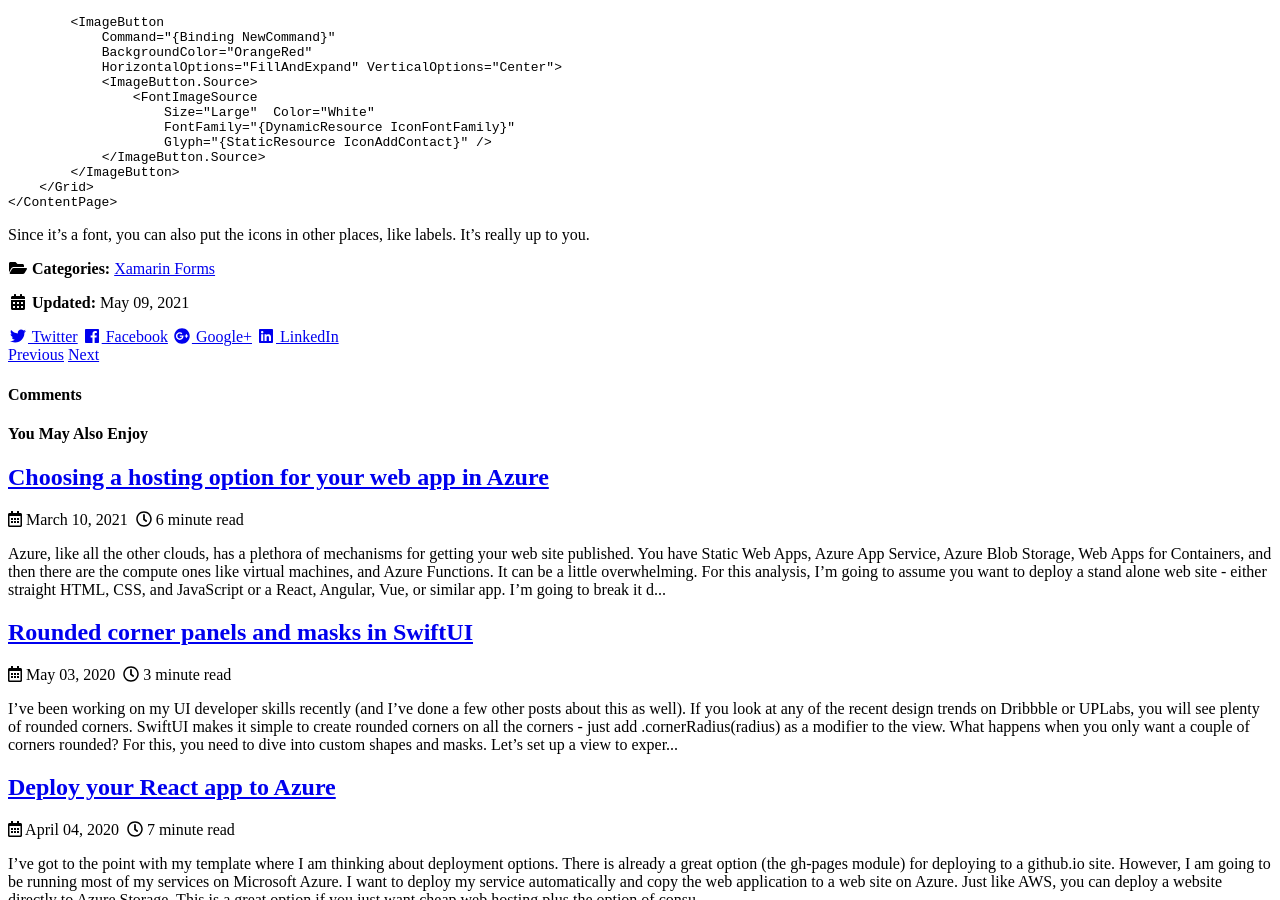
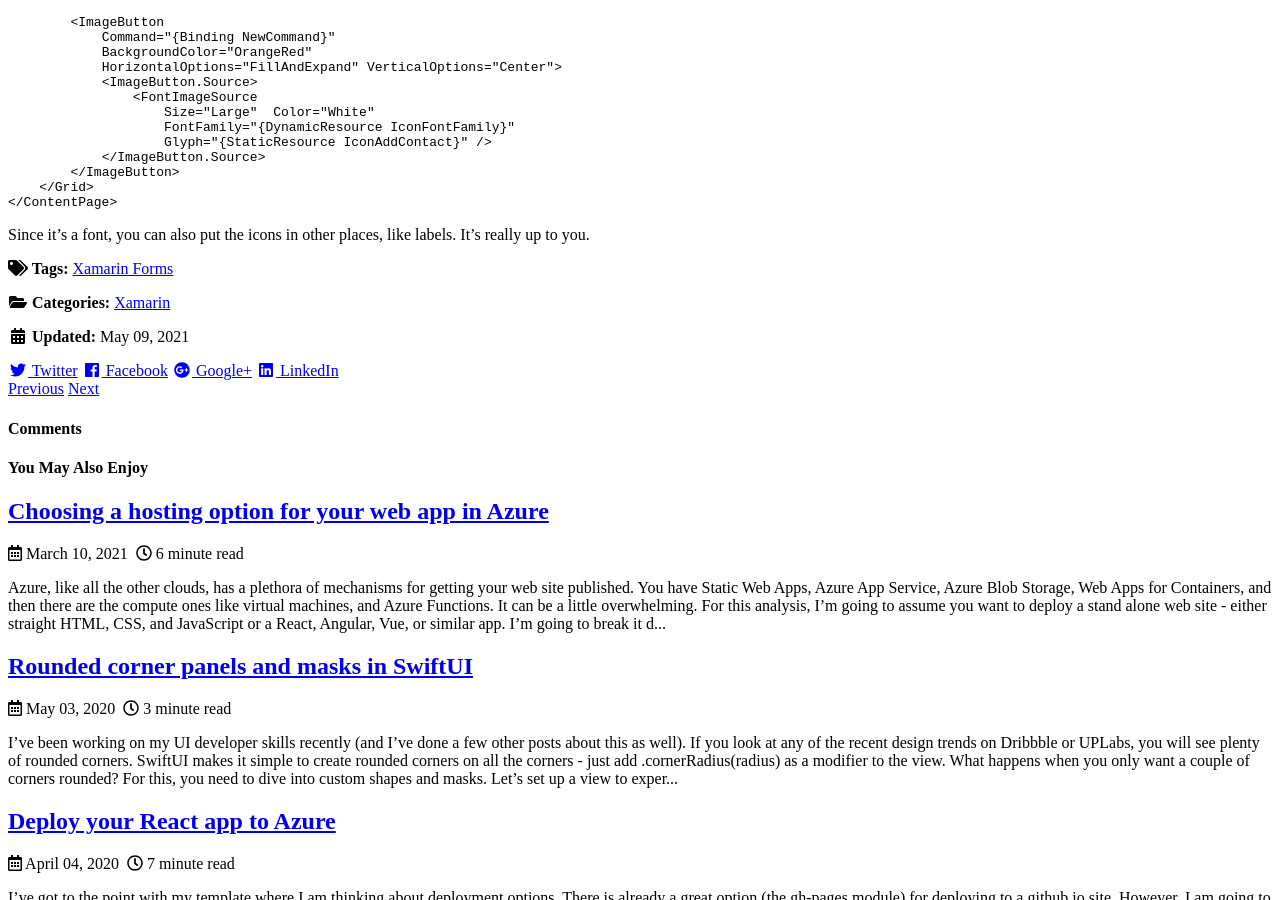
Before and after one commit to adrianhall/adrianhall.github.io, a Jekyll site: the page built from _posts/2021/2021-05-09-xamarin-forms-glyph-fonts.md, in a window 1280 px wide and 900 px high, scrolled down 2832 px. Built offline with Jekyll 4.4.1, drawn with Linux system fonts in a browser that asks for light colours; nearby versions of some CDN libraries; comment, search, counter and statistics services are not loaded.

Commit message:
Fixed errors

```diff
--- a/_posts/2021/2021-05-09-xamarin-forms-glyph-fonts.md
+++ b/_posts/2021/2021-05-09-xamarin-forms-glyph-fonts.md
@@ -1,7 +1,9 @@
 ---
 title: "Adding a Glyph Font to your Xamarin Forms apps"
 categories:
-  - Xamarin Forms
+  - Xamarin
+tags:
+  - "Xamarin Forms"
 ---
 
 I've started building a new app using Xamarin Forms from scratch.  The idea is that I have a list of contacts stored in the cloud.  There isn't anything revolutionary about that, but I'm going to allow sharing of specific lists with others.  You could, for example, create a tag called "Cycling Buddies", and then tag your friends with that.  Everyone who subscribes to the same list gets the same information.  Even better, you can "broadcast" your information to certain groups, allowing other people to pick up changes to your profile as needed.  It's a "more complicated than a Todo List" application that I'm going to be using for a bunch of cloud backend tutorials in the future.
```
Also changed, not shown: _posts/2018/2018-10-26-backend-graphql-trigger-appsync.md (+1 -1 lines).
